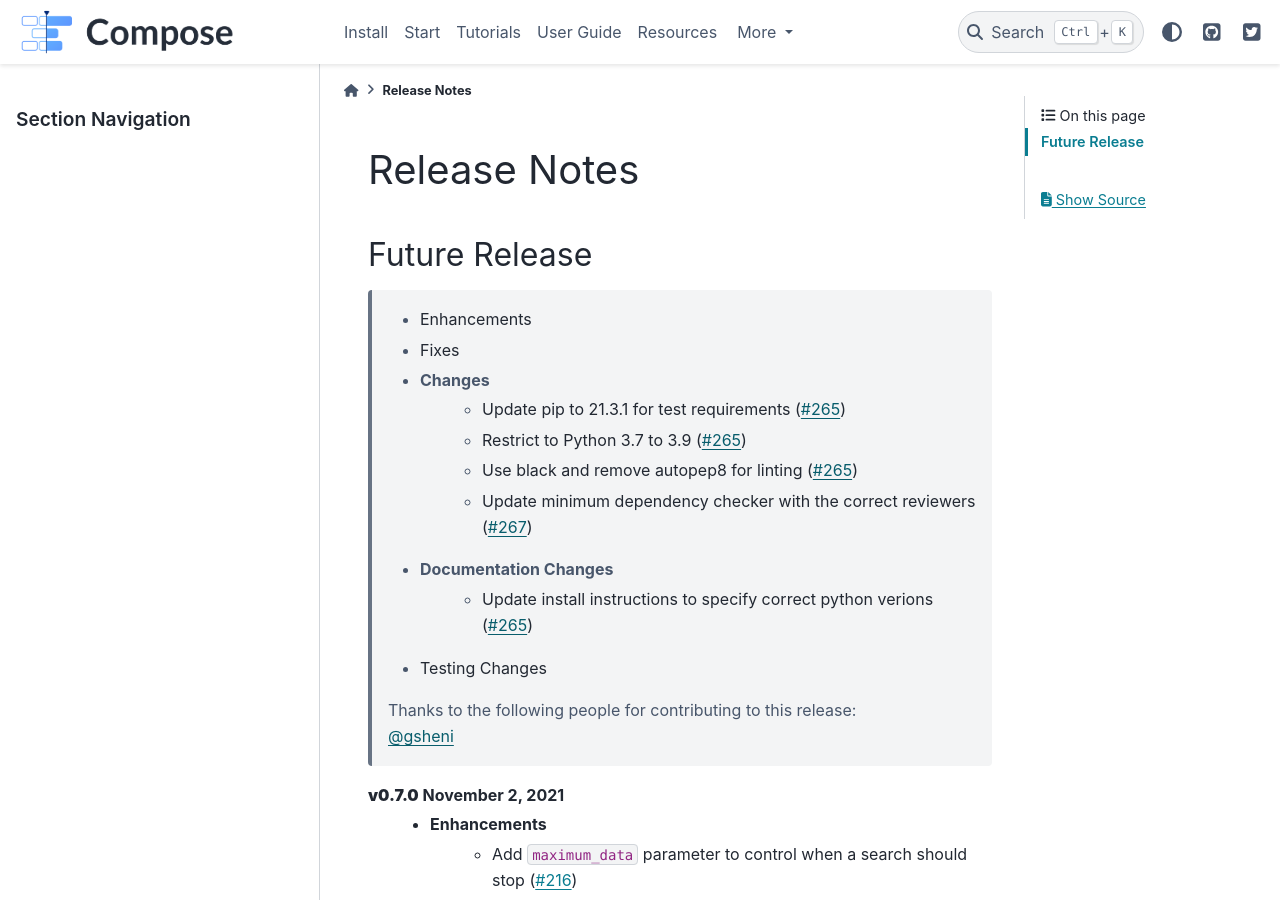
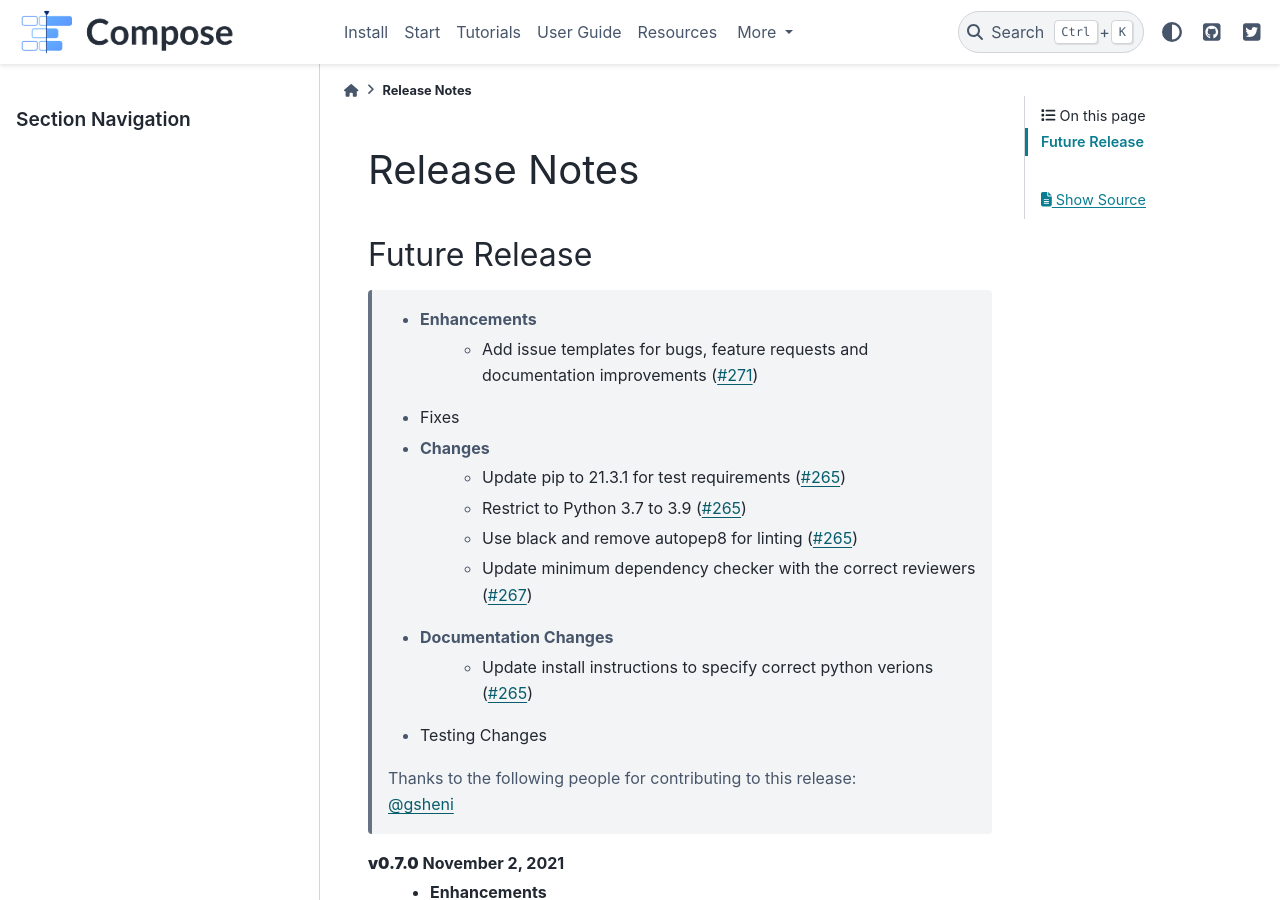
Before and after one commit to alteryx/compose, a Sphinx documentation site: the page built from docs/source/release_notes.rst, in a window 1280 px wide and 900 px high. Built offline with Sphinx 7.4.7 and the PyData theme 0.15.4, drawn with Linux system fonts in a browser that asks for light colours; comment, search, counter and statistics services are not loaded.

Commit message:
Update release_notes.rst

```diff
--- a/docs/source/release_notes.rst
+++ b/docs/source/release_notes.rst
@@ -5,6 +5,7 @@ Release Notes
 Future Release
 ==============
     * Enhancements
+        * Add issue templates for bugs, feature requests and documentation improvements (:pr:`271`)
     * Fixes
     * Changes
         * Update pip to 21.3.1 for test requirements (:pr:`265`)
```
